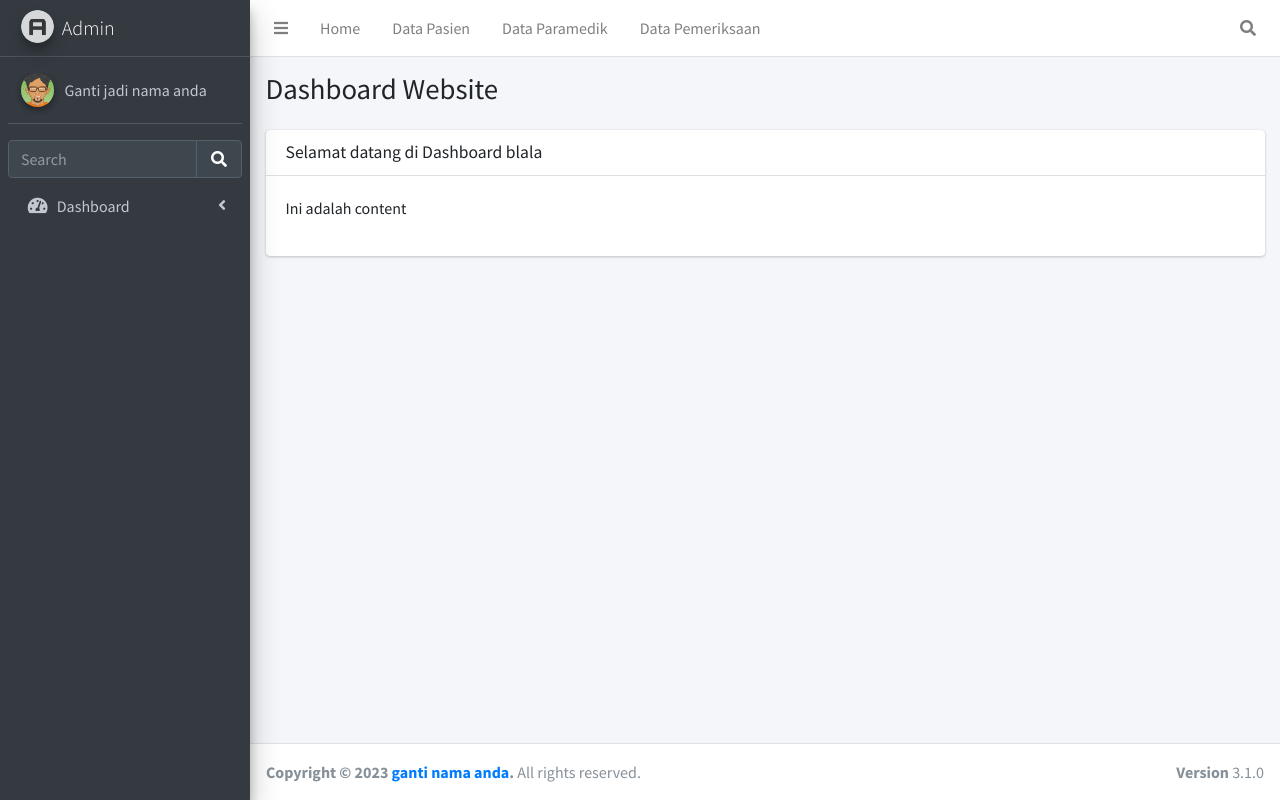
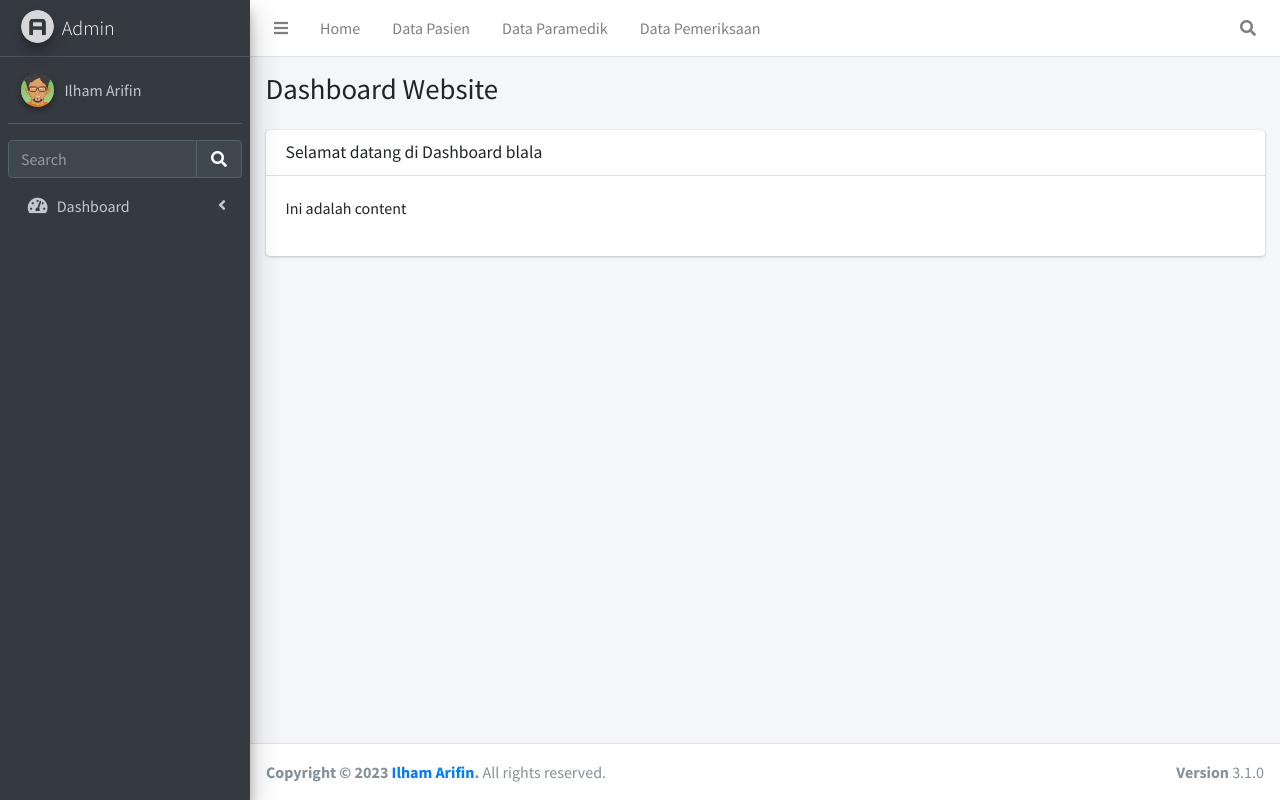
Before and after one commit to IlhamArifinnn/belajar-php, a PHP site: page /index.php in a window 1280 px wide. Run offline with PHP 8.4, Linux system fonts and the light colour scheme; some libraries are stand-ins or nearby versions.

Commit message:
Commit: add praktikum6

```diff
--- a/Praktikum06/footer.php
+++ b/Praktikum06/footer.php
@@ -2,7 +2,7 @@
     <div class="float-right d-none d-sm-block">
         <b>Version</b> 3.1.0
     </div>
-    <strong>Copyright &copy; 2023 <a href="#"> ganti nama anda</a>.</strong> All rights reserved.
+    <strong>Copyright &copy; 2023 <a href="#">Ilham Arifin</a>.</strong> All rights reserved.
 </footer>
 
 <!-- Control Sidebar -->
--- a/Praktikum06/sidebar.php
+++ b/Praktikum06/sidebar.php
@@ -14,7 +14,7 @@
                  <img src="dist/img/avatar4.png" class="img-circle elevation-2" alt="User Image">
              </div>
              <div class="info">
-                 <a href="#" class="d-block">Ganti jadi nama anda</a>
+                 <a href="#" class="d-block">Ilham Arifin</a>
              </div>
          </div>
 
```
